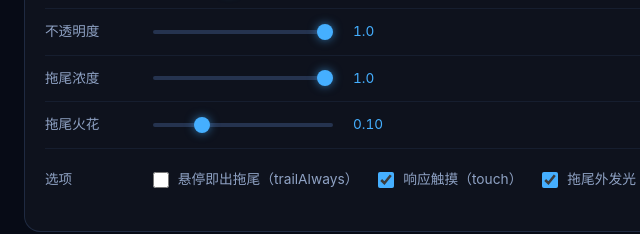
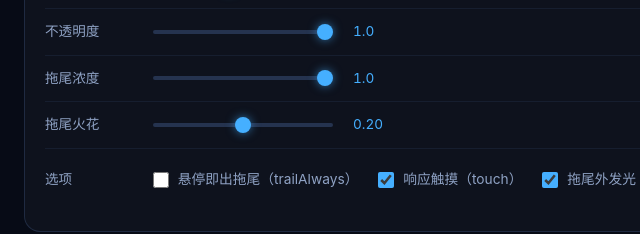
Before and after one commit to MyGodKnow/ba-cursor, a website: page index.html in a window 1280 px wide. Shown: the part 1406-1640 px from the top of the page, 76-716 px from the left. Drawn offline with Linux system fonts and the light colour scheme.

Commit message:
chore: 拖尾火花概率调整为 0.2
在 0.1（过疏）与原版 0.3（过密）之间取 0.2，示例页滑块默认值同步。

```diff
--- a/ba-cursor.js
+++ b/ba-cursor.js
@@ -50,7 +50,7 @@
     clickSpeed: 1.0, // 点击特效播放速度
     maxTrail: 16, // 拖尾最大采样点数（与 BASpark 原版一致）
     trailAlways: false, // true = 不按下也有拖尾（悬停即出）
-    trailSpawnChance: 0.1, // 拖尾过程中额外迸出小火星的概率（原版 0.3，火星太密）
+    trailSpawnChance: 0.2, // 拖尾过程中额外迸出小火星的概率（原版 0.3，火星太密）
     trailOpacity: 1, // 拖尾浓度（alpha 乘数），1 = 原版浓度，越小越淡
     trailColor: null, // 拖尾单独配色，null = 跟随 color
     trailSpacing: 0, // 拖尾采样间距（px）；0 = 原版行为，一次移动只记一个点
--- a/index.html
+++ b/index.html
@@ -358,8 +358,8 @@
       </div>
       <div class="row">
         <span class="row-label">拖尾火花</span>
-        <input type="range" id="trailSpark" min="0" max="0.4" step="0.02" value="0.1">
-        <span class="val" id="trailSparkVal">0.10</span>
+        <input type="range" id="trailSpark" min="0" max="0.4" step="0.02" value="0.2">
+        <span class="val" id="trailSparkVal">0.20</span>
       </div>
       <div class="row">
         <span class="row-label">选项</span>
```
Also changed, not shown: README.md.
